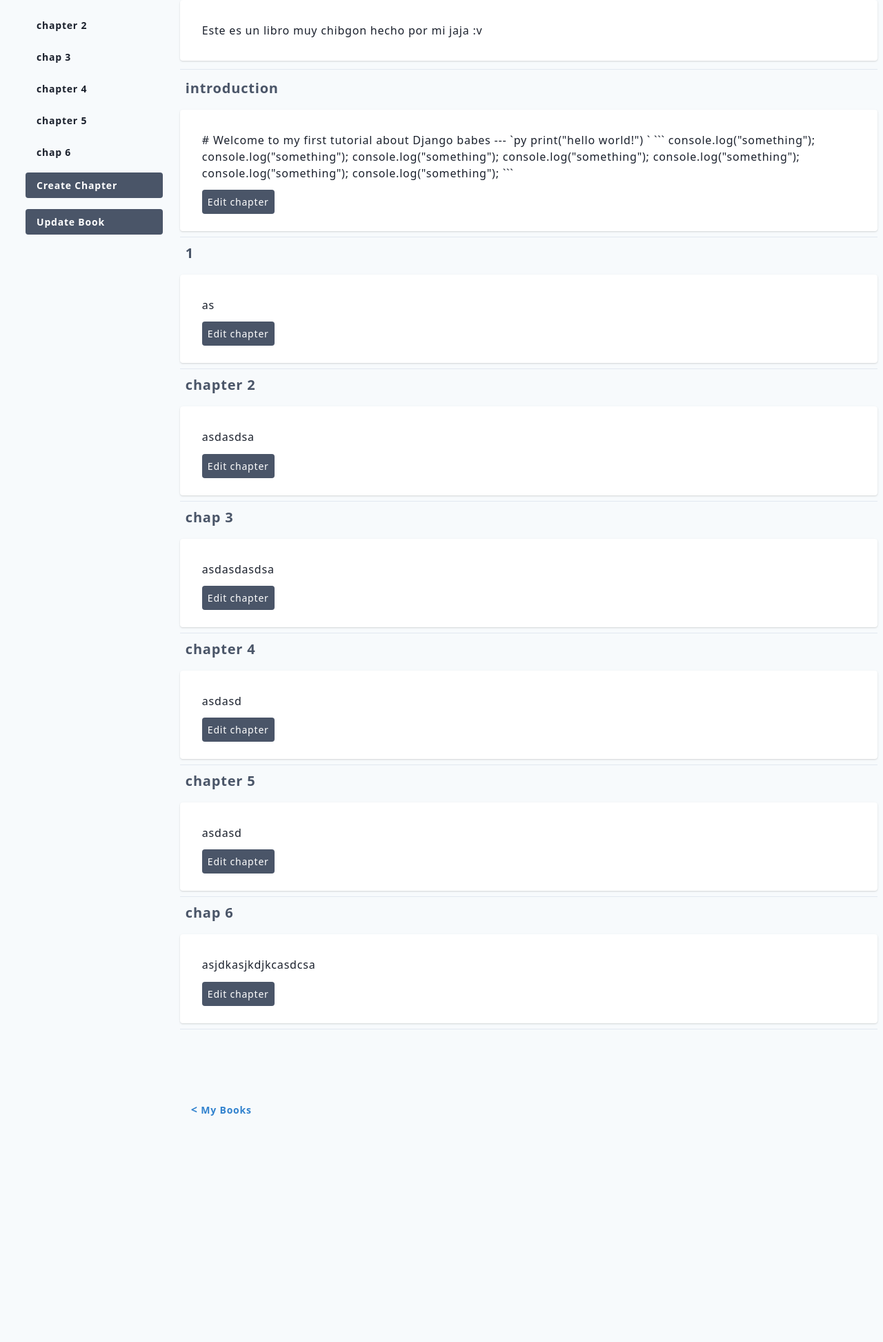
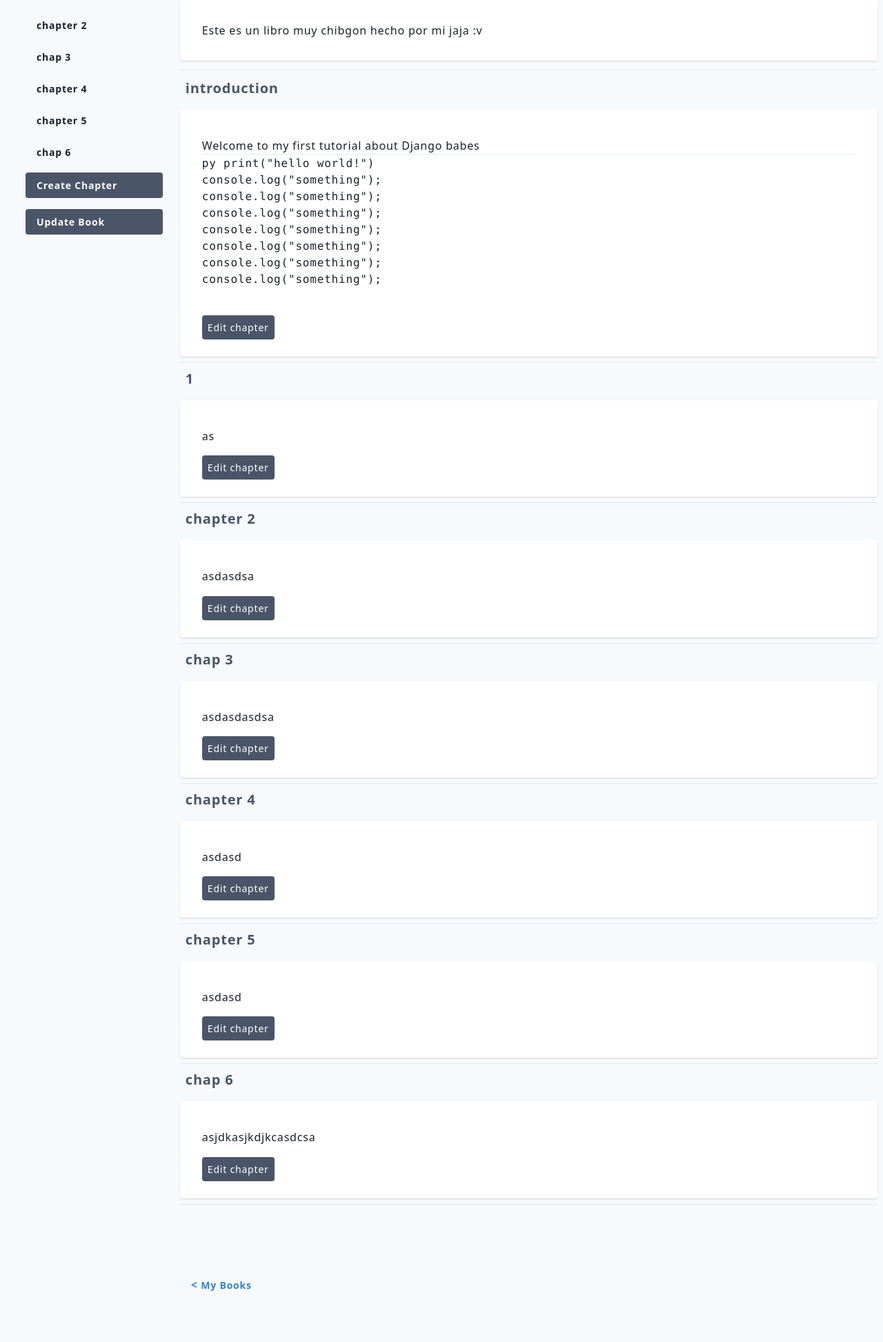
Before and after one commit to zhou1925/writer-books, a Django app: page /books/1/ in a window 1280 px wide. Shown: the part 205-2150 px from the top of the page at 69% size. Before the commit the page ends 1822 px from the top, so only its background shows below. Run offline with Django 3.2, Linux system fonts and the light colour scheme; a user stored in the database is signed in; data comes from the database, SQL or seed files in the repository; both versions use the stored data as it was after the commit; style sheets or scripts are compiled from the project's sources; some libraries are stand-ins or nearby versions.

Commit message:
integration markdown to simple templates

```diff
--- /dev/null
+++ b/books/templatetags/book_tags.py
@@ -0,0 +1,14 @@
+from django import template
+from django.utils.safestring import mark_safe
+
+
+from markdown_it import MarkdownIt
+
+
+register = template.Library()
+
+markdown = (MarkdownIt())
+
+@register.filter
+def markdownIt(text):
+    return mark_safe(markdown.render(text))
--- a/templates/books/book_detail.html
+++ b/templates/books/book_detail.html
@@ -1,5 +1,5 @@
 {% extends 'base.html' %}
-
+{% load book_tags %}
 
 
 {% block content %}
@@ -56,12 +56,14 @@
 
             <!--Card-->
             <div class="p-8 mt-3 lg:mt-0 leading-normal rounded shadow bg-white">
-                <p class="pb-4">{{ chapter.body }}</p>
+                <p class="my-2 ">{{ chapter.body|markdownIt }}</p>
                 <!--/Card-->
-                <a href="{% url 'books:chapter_edit' book.id chapter.id %}"
-                class="text-sm text-white bg-gray-700 hover:bg-gray-900 align-middle py-2 px-2 rounded">
-                    <span>Edit chapter</span>
-                </a>
+                <div class="container pt-5">
+                    <span class="text-sm text-white bg-gray-700
+                    hover:bg-gray-900 align-middle mt-6 py-2 px-2 rounded">
+                    <a href="{% url 'books:chapter_edit' book.id chapter.id %}">Edit chapter</a>
+                </span>
+            </div>
             </div>
 
             <!--divider-->
```
Also changed, not shown: templates/books/chapter_detail.html (+12 -1 lines), db.sqlite3.
